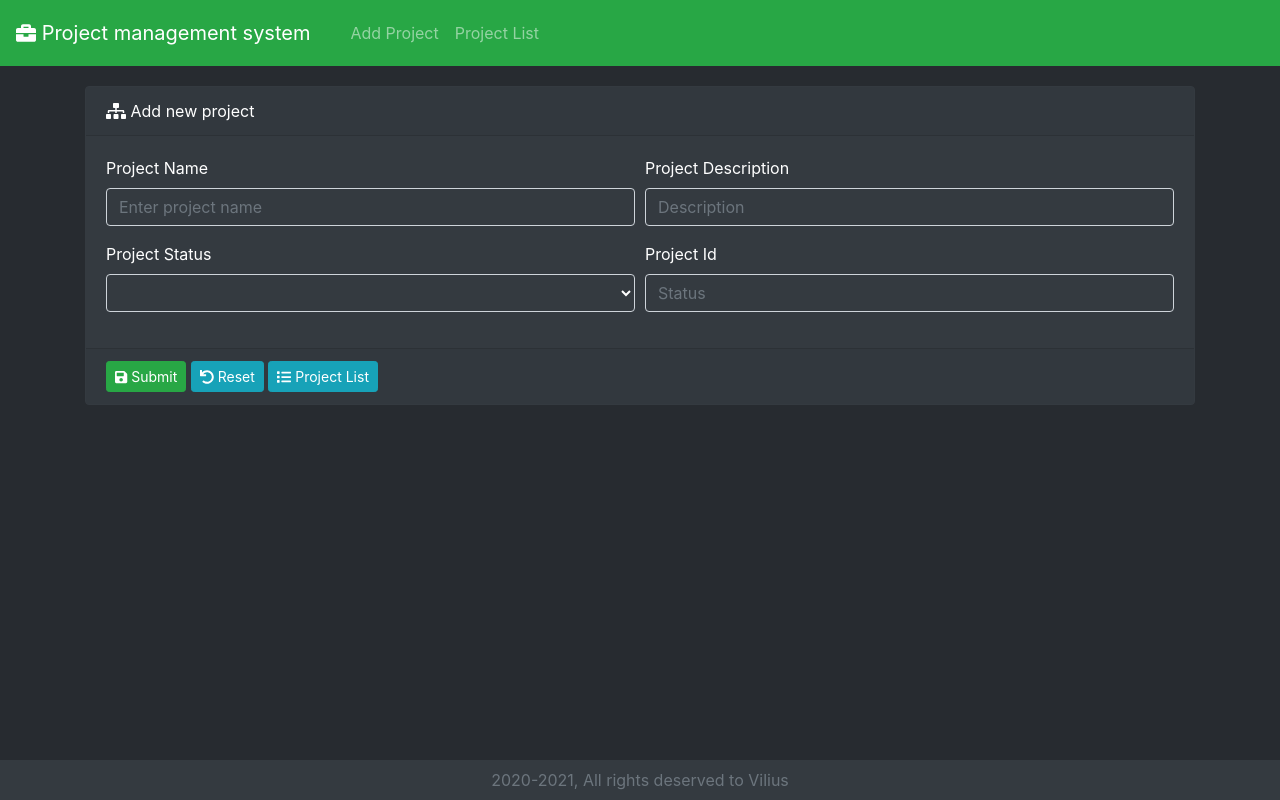
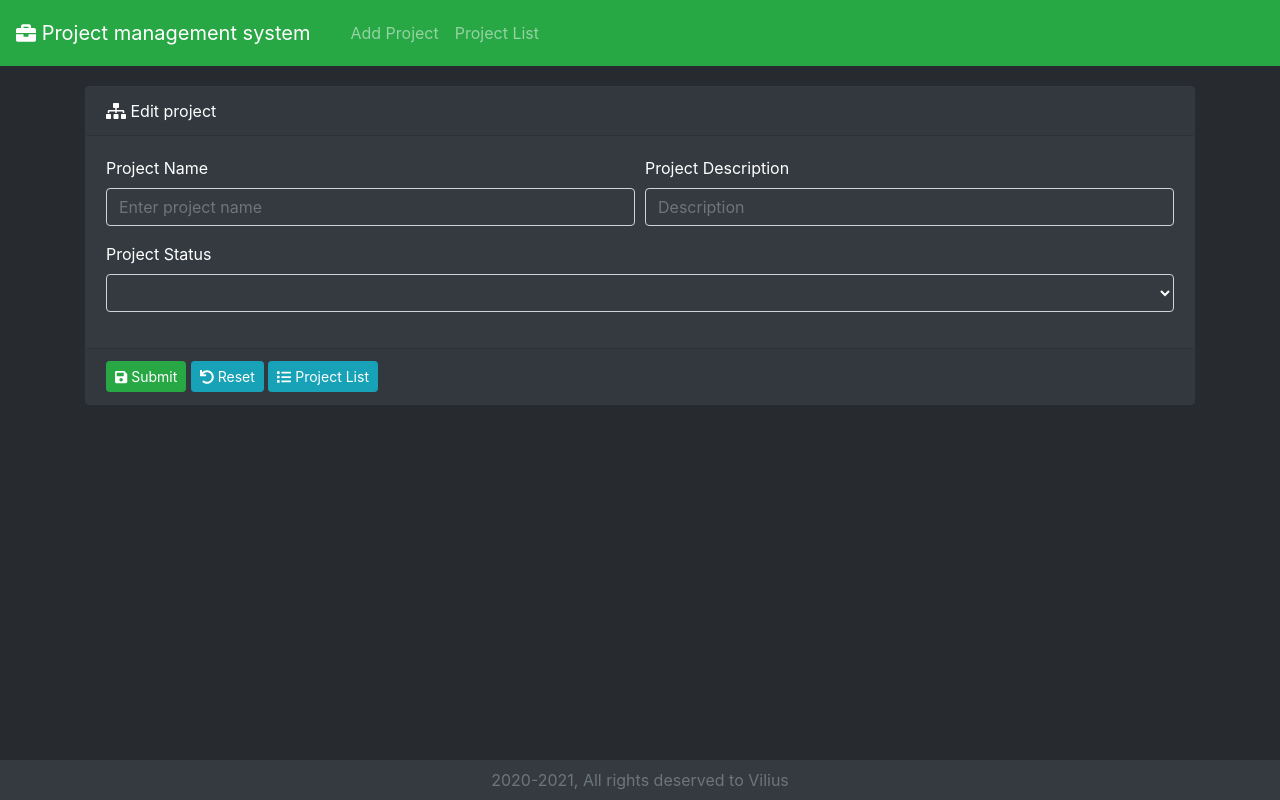
Before and after one commit to Paulius11/Project-managment-system, a React (Create React App) app in the folder frontend/: page /edit/1 in a window 1280 px wide. Built offline with nearby package versions, Linux system fonts and the light colour scheme; no server answers; the HTML template or start-up script is replaced by a standard one.

Commit message:
removed Id form from add project page, new project edit component

```diff
--- a/frontend/src/App.js
+++ b/frontend/src/App.js
@@ -9,6 +9,7 @@ import List from './components/List';
 import Task from './components/Task';
 import TaskList from './components/TaskList';
 import TaskEdit from './components/TaskEdit';
+import ProjectEdit from './components/ProjectEdit';
 import { BrowserRouter as Router, Switch, Route } from 'react-router-dom';
 
 function App() {
@@ -30,7 +31,7 @@ function App() {
 
 
                             <Route path="/add" exact component={Project} />
-                            <Route path="/edit/:projectId" exact component={Project} />
+                            <Route path="/edit/:projectId" exact component={ProjectEdit} />
                             <Route path="/list" exact component={List} />
 
                             <Route path="/addtask/:projectId" exact component={Task} />
--- a/frontend/src/components/Project.js
+++ b/frontend/src/components/Project.js
@@ -132,15 +132,6 @@ export default class Project extends Component {
                                     <option>Done</option>
                                 </Form.Control>
                             </Form.Group>
-                            <Form.Group as={Col} controlId="formGridProjectId">
-                                <Form.Label>Project Id</Form.Label>
-                                <Form.Control required autoComplete="off"
-                                    type="text" name="projectId"
-                                    value={projectId}
-                                    onChange={this.projectChange}
-                                    className={"bg-dark text-white"}
-                                    placeholder="Status" />
-                            </Form.Group>
                         </Form.Row>
 
 
--- /dev/null
+++ b/frontend/src/components/ProjectEdit.js
@@ -0,0 +1,161 @@
+import React, { Component } from 'react';
+import { Card, Form, Button, Col } from 'react-bootstrap';
+import { FontAwesomeIcon } from '@fortawesome/react-fontawesome';
+import { faSave, faUndo, faSitemap, faList } from '@fortawesome/free-solid-svg-icons';
+import axios from 'axios';
+
+
+export default class Project extends Component {
+
+    constructor(props) {
+        super(props);
+        this.state = this.initialState;
+        this.projectChange = this.projectChange.bind(this);
+        this.submitProject = this.submitProject.bind(this);
+        const { match: { params } } = this.props;
+        this.api = `http://localhost:9090/api/projects/${params.projectId}`;
+    }
+
+
+    initialState = {
+
+        projectName: '', projectDescription: '', projectStatus: '', projectId: ''
+    }
+
+    submitProject(event) {
+
+        event.preventDefault();
+
+        const project = {
+            projectName: this.state.projectName,
+            projectDescription: this.state.projectDescription,
+            projectStatus: this.state.projectStatus,
+            projectId: this.state.projectId
+        };
+
+        axios.put(this.api, project)
+            .then(response => {
+                if (response.data != null) {
+                    this.setState(this.initialState);
+                }
+            });
+
+
+    }
+    componentDidMount() {
+        const projectId = this.props.match.params.projectId;
+        if (projectId) {
+            this.findProjectById(projectId);
+        }
+
+    };
+
+
+    findProjectById = (projectId) => {
+
+        axios.get("http://localhost:9090/api/projects/" + projectId)
+            .then(response => {
+                this.setState({
+                    projectName: response.data.projectName,
+                    projectDescription: response.data.projectDescription,
+                    projectStatus: response.data.projectStatus,
+                    projectId: response.data.projectId
+
+
+                });
+
+            }).catch((error) => {
+                console.log("Error - " + error);
+            });
+
+    };
+
+
+    projectChange = (event) => {
+
+        this.setState({
+            [event.target.name]: event.target.value
+        });
+    }
+    resetProject = () => {
+
+        this.setState(() => this.initialState)
+    }
+
+    projectList = () => {
+
+        return this.props.history.push("/list");
+    };
+
+
+    render() {
+
+        const { projectName, projectDescription, projectStatus, projectId } = this.state;
+        return (
+            <Card className={"border border-dark bg-dark text-white"}>
+                <Card.Header> <FontAwesomeIcon icon={faSitemap} /> Edit project </Card.Header>
+
+                <Form onReset={this.resetProject} onSubmit={this.submitProject} id="projectFormId">
+                    <Card.Body>
+                        <Form.Row>
+                            <Form.Group as={Col} controlId="formGridProjectName">
+                                <Form.Label>Project Name</Form.Label>
+                                <Form.Control required autoComplete="off"
+                                    type="text" name="projectName"
+                                    value={projectName}
+                                    onChange={this.projectChange}
+                                    className={"bg-dark text-white"}
+                                    placeholder="Enter project name" />
+                            </Form.Group>
+
+                            <Form.Group as={Col} controlId="formGridProjectDescription">
+                                <Form.Label>Project Description</Form.Label>
+                                <Form.Control required autoComplete="off"
+                                    type="text" name="projectDescription"
+                                    value={projectDescription}
+                                    onChange={this.projectChange}
+                                    className={"bg-dark text-white"}
+                                    placeholder="Description" />
+                            </Form.Group>
+
+
+                        </Form.Row>
+                        <Form.Row>
+                            <Form.Group as={Col} controlId="formGridProjectStatus">
+                                <Form.Label>Project Status</Form.Label>
+                                <Form.Control as="select" required autoComplete="off"
+                                    type="text" name="projectStatus"
+                                    value={projectStatus}
+                                    onChange={this.projectChange}
+                                    className={"bg-dark text-white"}>
+                                    <option></option>
+                                    <option>Not started</option>
+                                    <option>In progress</option>
+                                    <option>Done</option>
+                                </Form.Control>
+                            </Form.Group>
+
+                        </Form.Row>
+
+
+                    </Card.Body>
+                    <Card.Footer>
+                        <Button size="sm" variant="success" type="submit">
+                            <FontAwesomeIcon icon={faSave} />  Submit
+                        </Button>{'  '}
+
+                        <Button size="sm" variant="info" type="reset">
+                            <FontAwesomeIcon icon={faUndo} />  Reset
+                        </Button>{'  '}
+                        <Button size="sm" variant="info" type="button" onClick={this.projectList.bind()}>
+                            <FontAwesomeIcon icon={faList} />  Project List
+                        </Button>{'  '}
+
+                    </Card.Footer>
+                </Form>
+            </Card>
+        );
+
+    }
+
+}
--- a/frontend/src/components/TaskList.js
+++ b/frontend/src/components/TaskList.js
@@ -21,12 +21,6 @@ export default class TaskList extends Component {
         }
 
         this.api = `http://localhost:9090/api/projects/${params.projectId}/tasks`;
-
-        const x = this.api.slice(35);
-
-        const projId = x.substring(0, x.indexOf("/")); // gaunam projectId, kad galima butu ji perduoti i edit task, kad ten atsirastu projectId i post metoda
-        console.log(projId);
-
 
 
     }
```
